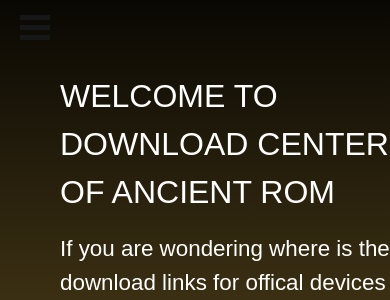
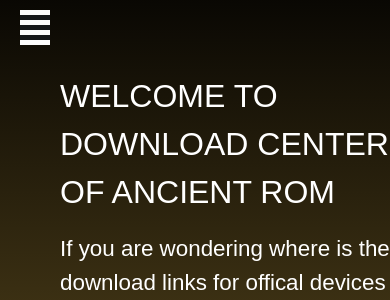
Before and after one commit to Ankits-lab/ancient.github.io, a PHP site: page /download.html in a window 390 px wide. Shown: the part 56-356 px from the top of the page. Run offline with PHP 8.4, Linux system fonts and the light colour scheme; some libraries are stand-ins or nearby versions.

Commit message:
fixed button visiblity on mobile of download bar

```diff
--- a/css/styles-download.css
+++ b/css/styles-download.css
@@ -31,6 +31,7 @@
   }
 .toggle-btn{
   visibility: visible;
+  background-color: #fcfcfc;
 }
 #sidebar.active {
   left:0px;
```
